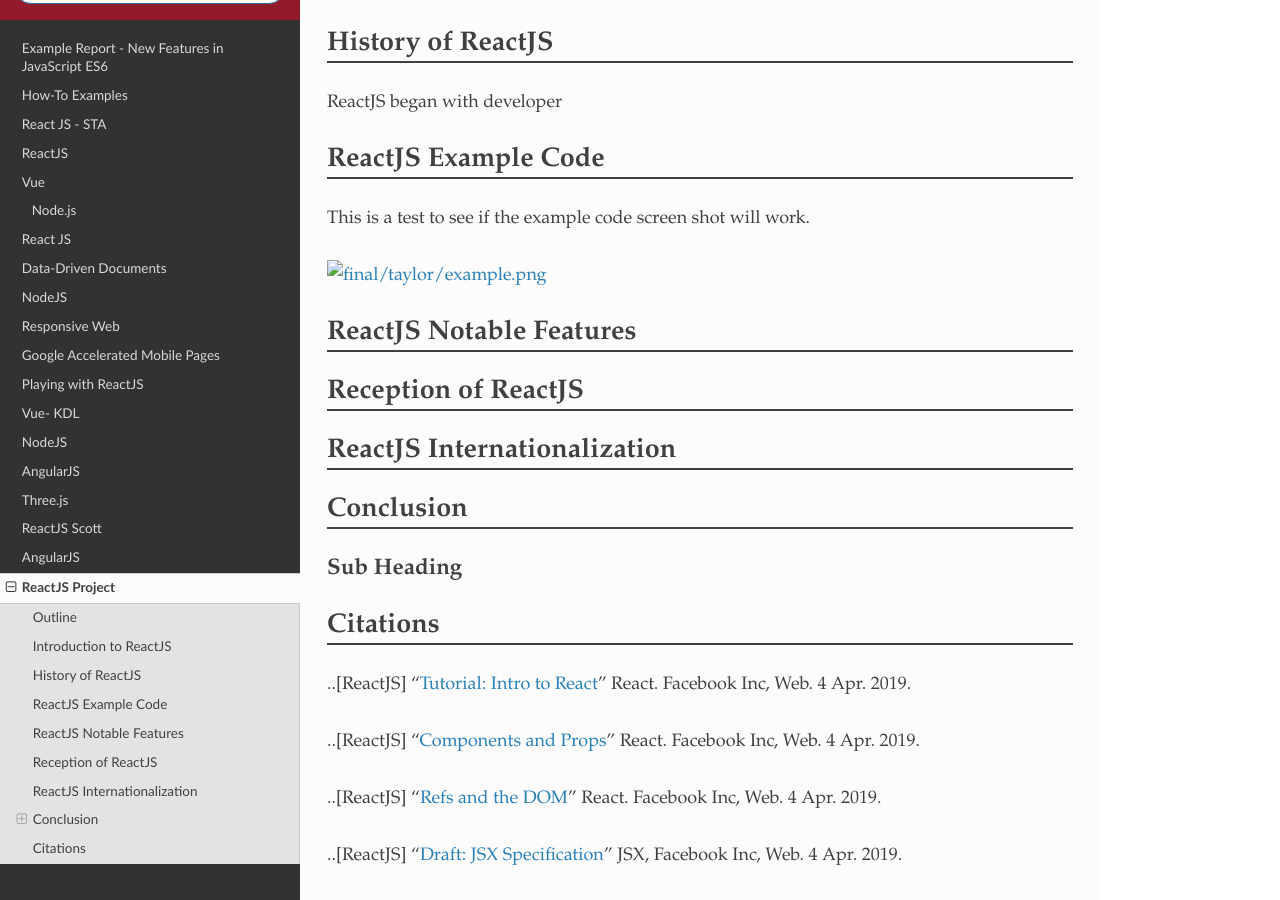
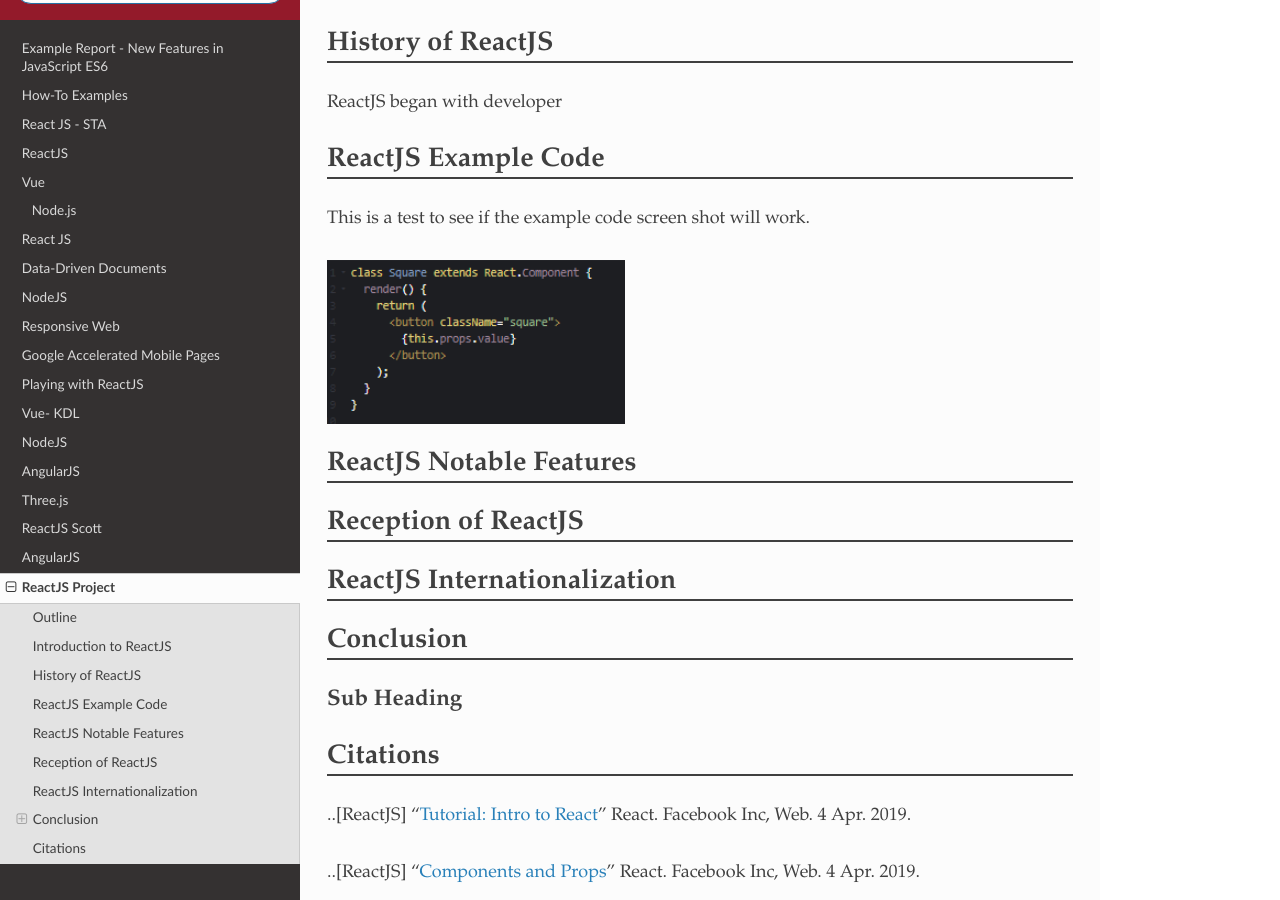
Before and after one commit to pvcraven/2019_spring_web_dev, a Sphinx documentation site: the page built from source/final/taylor/index.rst, in a window 1280 px wide and 900 px high, scrolled down 1456 px. Built offline with Sphinx 7.4.7 and the Read the Docs theme 2.0.0, drawn with Linux system fonts in a browser that asks for light colours.

Commit message:
One last image test

```diff
--- a/source/final/taylor/index.rst
+++ b/source/final/taylor/index.rst
@@ -53,7 +53,7 @@
 ---------
 This is a test to see if the example code screen shot will work.
 
-.. image:: example.png
+.. image:: example.PNG
     :width: 40%
 
 ReactJS Notable Features
```
